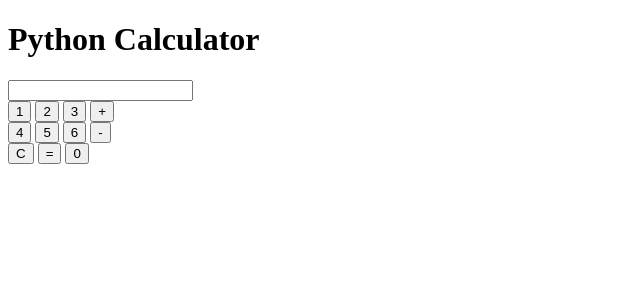
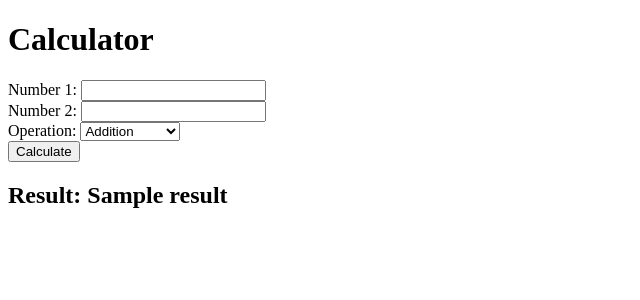
Before and after one commit to Mohitrohilla9679/Calculator-app, a Flask app: template templates/index.html in a window 1280 px wide. Shown: the top 300 px of the page, without its empty margins (0-640 px from the left). Run offline with Flask 3, Linux system fonts and the light colour scheme; the template is opened without the code that fills it: most values are stand-ins (such as "Sample title", 1, 10 or a date in 2020).

```diff
--- a/app.py
+++ b/app.py
@@ -1,19 +1,41 @@
-from flask import Flask, render_template, request, jsonify
+from flask import Flask, render_template, request
 
 app = Flask(__name__)
 
-@app.route('/')
-def index():
-    return render_template('index.html')
+def add(x, y):
+    return x + y
 
-@app.route('/calculate', methods=['POST'])
-def calculate():
-    try:
-        expression = request.json['expression']
-        result = str(eval(expression))
-        return jsonify({'result': result})
-    except Exception as e:
-        return jsonify({'error': str(e)})
+def subtract(x, y):
+    return x - y
 
-if __name__ == '__main__':
-    app.run(debug=True, port=6000)
+def multiply(x, y):
+    return x * y
+
+def divide(x, y):
+    if y != 0:
+        return x / y
+    else:
+        return "Cannot divide by zero"
+
+@app.route("/", methods=["GET", "POST"])
+def calculator():
+    result = None
+
+    if request.method == "POST":
+        num1 = float(request.form["num1"])
+        num2 = float(request.form["num2"])
+        operation = request.form["operation"]
+
+        if operation == "add":
+            result = add(num1, num2)
+        elif operation == "subtract":
+            result = subtract(num1, num2)
+        elif operation == "multiply":
+            result = multiply(num1, num2)
+        elif operation == "divide":
+            result = divide(num1, num2)
+
+    return render_template("calculator.html", result=result)
+
+if __name__ == "__main__":
+    app.run(host='0.0.0.0', port=5000, debug=True)
--- a/templates/index.html
+++ b/templates/index.html
@@ -1,55 +1,33 @@
 <!DOCTYPE html>
-<html lang="en">
+<html>
 <head>
-    <meta charset="UTF-8">
-    <meta name="viewport" content="width=device-width, initial-scale=1.0">
-    <title>Python Calculator</title>
+    <title>Calculator App</title>
 </head>
 <body>
-    <div>
-        <h1>Python Calculator</h1>
-        <input type="text" id="display" readonly>
+    <h1>Calculator</h1>
+    <form method="post" action="/">
+        <label for="num1">Number 1:</label>
+        <input type="text" name="num1" required>
         <br>
-        <button onclick="appendToDisplay('1')">1</button>
-        <button onclick="appendToDisplay('2')">2</button>
-        <button onclick="appendToDisplay('3')">3</button>
-        <button onclick="appendToDisplay('+')">+</button>
+
+        <label for="num2">Number 2:</label>
+        <input type="text" name="num2" required>
         <br>
-        <button onclick="appendToDisplay('4')">4</button>
-        <button onclick="appendToDisplay('5')">5</button>
-        <button onclick="appendToDisplay('6')">6</button>
-        <button onclick="appendToDisplay('-')">-</button>
+
+        <label for="operation">Operation:</label>
+        <select name="operation">
+            <option value="add">Addition</option>
+            <option value="subtract">Subtraction</option>
+            <option value="multiply">Multiplication</option>
+            <option value="divide">Division</option>
+        </select>
         <br>
-        <button onclick="clearDisplay()">C</button>
-        <button onclick="calculate()">=</button>
-        <button onclick="appendToDisplay('0')">0</button>
-    </div>
-    <script>
-        function appendToDisplay(value) {
-            document.getElementById('display').value += value;
-        }
 
-        function clearDisplay() {
-            document.getElementById('display').value = '';
-        }
+        <input type="submit" value="Calculate">
+    </form>
 
-        function calculate() {
-            var expression = document.getElementById('display').value;
-            fetch('/calculate', {
-                method: 'POST',
-                headers: {
-                    'Content-Type': 'application/json',
-                },
-                body: JSON.stringify({ 'expression': expression }),
-            })
-            .then(response => response.json())
-            .then(data => {
-                document.getElementById('display').value = data.result || data.error || '';
-            })
-            .catch(error => {
-                console.error('Error:', error);
-            });
-        }
-    </script>
+    {% if result %}
+        <h2>Result: {{ result }}</h2>
+    {% endif %}
 </body>
 </html>
```
